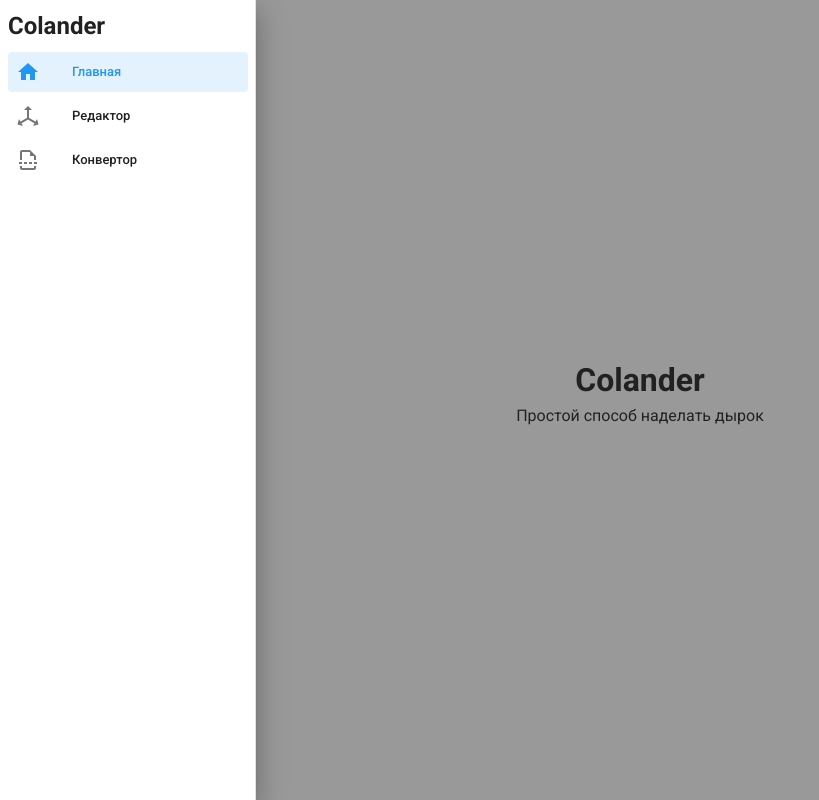
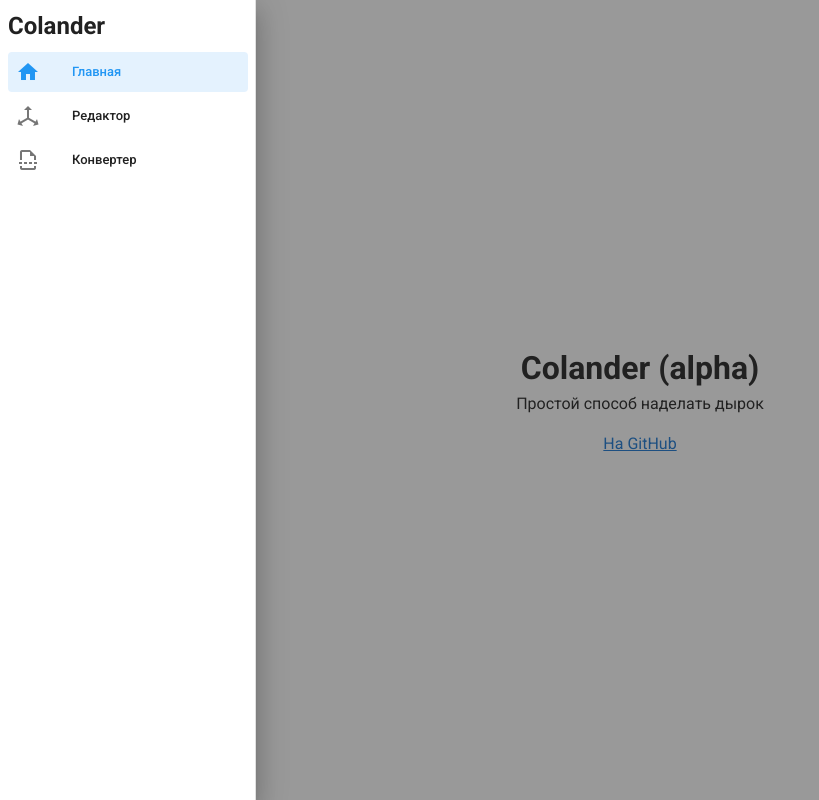
Before and after one commit to mukhindev/colander, a Vue app: page / in a window 1280 px wide. Both pictures are taken after a click on the button 26 px from the left and 26 px from the top of the page. Shown: the whole page, without its empty margins (0-819 px from the left). Built offline with nearby package versions, Linux system fonts and the light colour scheme.

Commit message:
alpha init, update readme

```diff
--- a/package.json
+++ b/package.json
@@ -1,8 +1,8 @@
 {
   "name": "colander",
-  "version": "0.2.0",
+  "version": "1.0 alpha1",
   "private": true,
-  "author": "Sergey Mukhin <mukhin.dev@gmail.com>",
+  "author": "Sergey Mukhin",
   "license": "ISC",
   "scripts": {
     "serve": "vue-cli-service serve",
--- a/src/App.vue
+++ b/src/App.vue
@@ -30,7 +30,7 @@
             <v-list-item-icon>
               <v-icon>mdi-format-page-break</v-icon>
             </v-list-item-icon>
-            <v-list-item-title>Конвертор</v-list-item-title>
+            <v-list-item-title>Конвертер</v-list-item-title>
           </v-list-item>
 
         </v-list-item-group>
--- a/src/views/Home.vue
+++ b/src/views/Home.vue
@@ -1,8 +1,9 @@
 <template>
   <v-container class="home">
     <div class="m-auto text-center">
-      <h1>Colander</h1>
+      <h1>Colander (alpha)</h1>
       <p>Простой способ наделать дырок</p>
+      <a target="_blank" href="https://github.com/mukhindev/colander#readme">На GitHub</a>
     </div>
   </v-container>
 </template>
```
Also changed, not shown: 1 other file (tests, documents, lock files or other folders).
